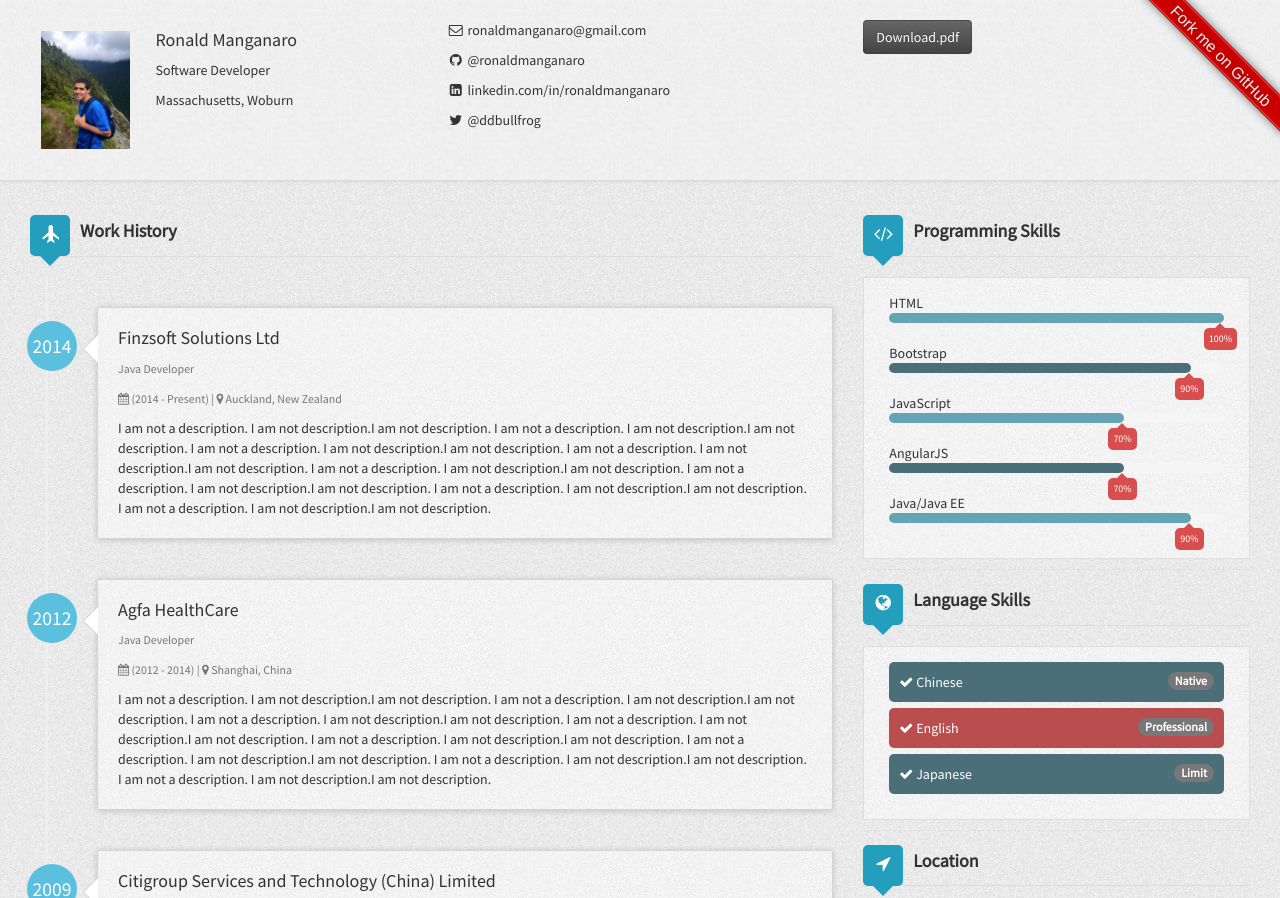
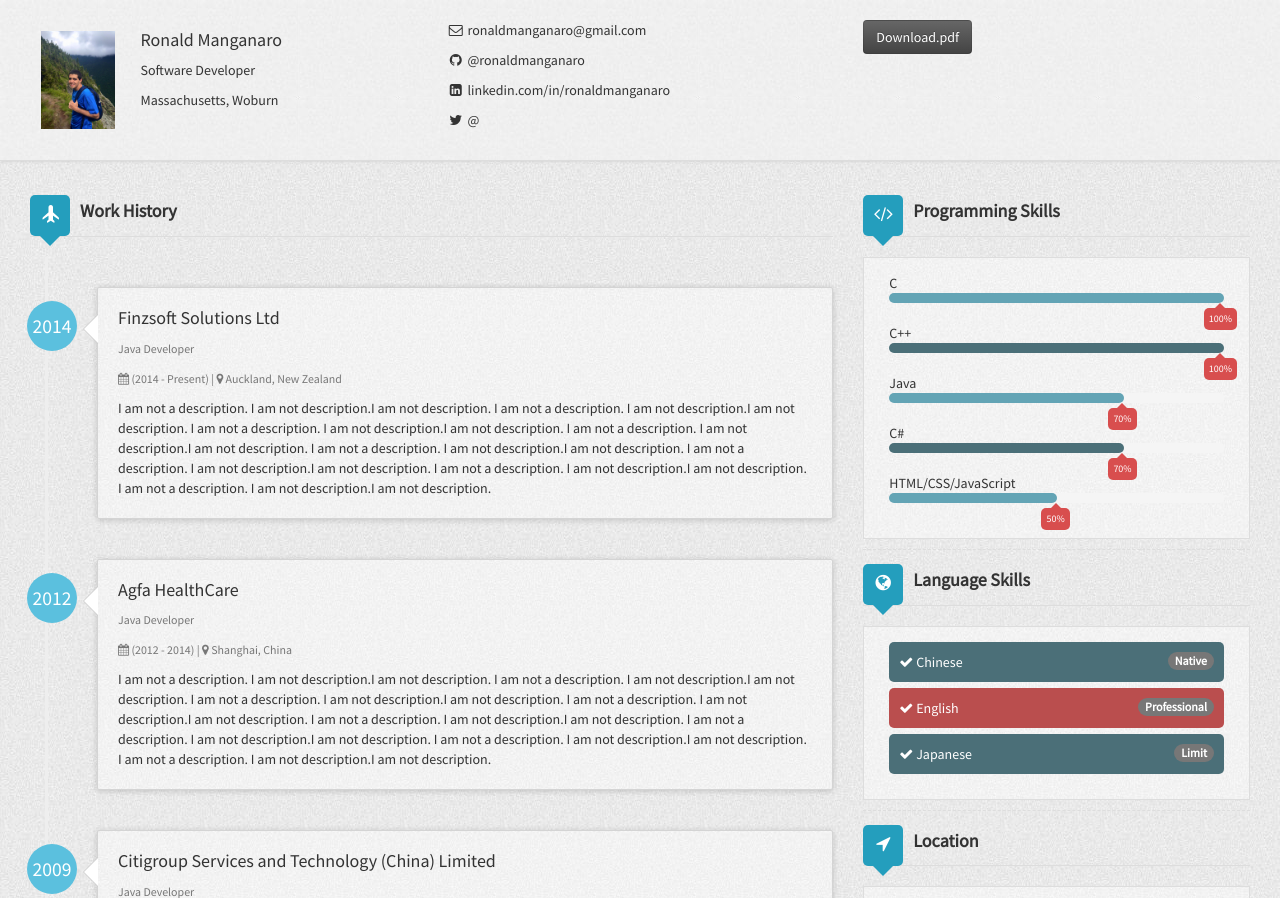
Before and after one commit to ronaldmanganaro/resume, a Jekyll site: the page built from index.html, in a window 1280 px wide, cut to the strip 0-898 px from the top of the page. Built offline with Jekyll 4.4.1, drawn with Linux system fonts in a browser that asks for light colours; nearby versions of some CDN libraries.

Commit message:
changing the config

```diff
--- a/_config.yml
+++ b/_config.yml
@@ -22,7 +22,7 @@ author:
   weibo:
   github: ronaldmanganaro
   linkedin: ronaldmanganaro
-  twitter: ddbullfrog
+  twitter:
   gavatar: /resumecard/assets/img/avatar.JPG
   stackoverflow:
 #  stackoverflow: 4582127
@@ -69,17 +69,17 @@ author:
       proficiency: Limit
   programmingSkills:
     - skill1:
-      name: HTML
+      name: C
       percentage: 100%
     - skill2:
-      name: Bootstrap
-      percentage: 90%
+      name: C++
+      percentage: 100%
     - skill3:
-      name: JavaScript
+      name: Java
       percentage: 70%
     - skill4:
-      name: AngularJS
+      name: C#
       percentage: 70%
     - skill5:
-      name: Java/Java EE
-      percentage: 90%
+      name: HTML/CSS/JavaScript
+      percentage: 50%
--- a/_layouts/default.html
+++ b/_layouts/default.html
@@ -1,8 +1,6 @@
 <!DOCTYPE html>
 <html>
-	<div class="ribbon right red">
-	  <a href="https://github.com/ddbullfrog/resumecard">Fork me on GitHub</a>
-	</div>
+
   {% include head.html %}
 
   <body>
--- a/assets/css/resumecard.css
+++ b/assets/css/resumecard.css
@@ -63,7 +63,7 @@ hr {
 
 .header img {
     float: left;
-    height: 140px;
+    height: 120px;
     margin-right: 15px;
     padding: 11px;
 }
```
